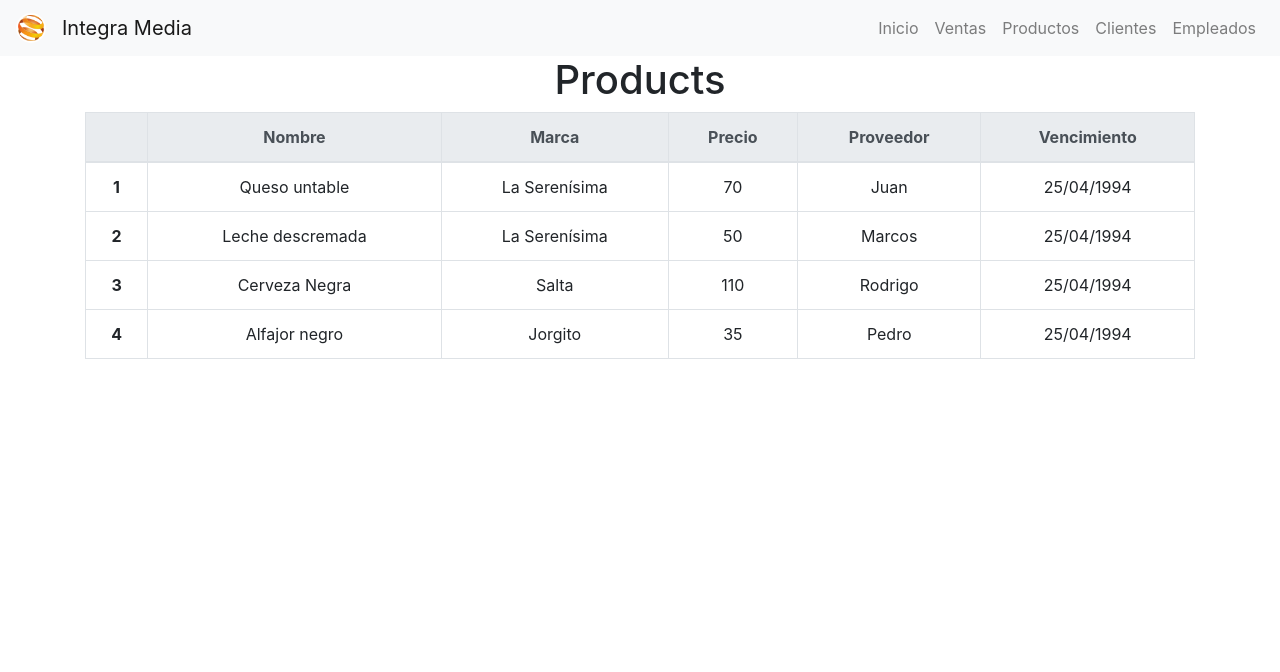
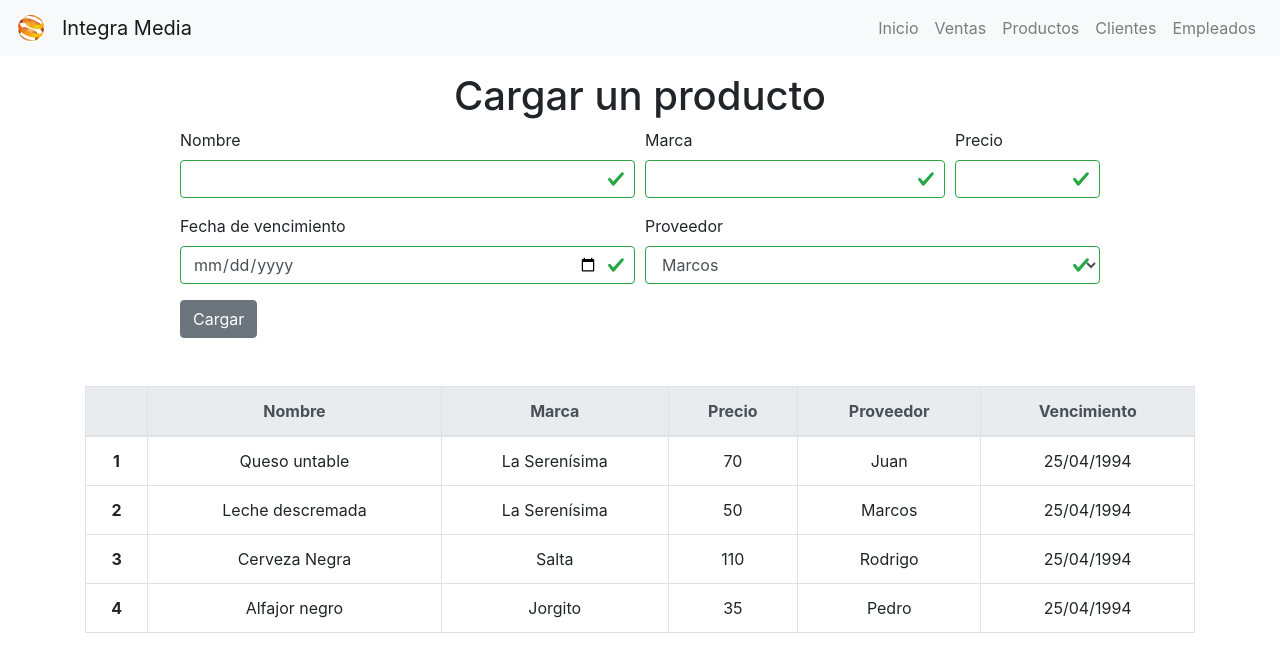
Before and after one commit to hanshuettmann/programming-test-front, a React (Create React App) app: page / in a window 1280 px wide. Shown: the top 672 px of the page. Built offline with nearby package versions, Linux system fonts and the light colour scheme.

Commit message:
product form added without validation

```diff
--- a/src/Components/Products/Products.js
+++ b/src/Components/Products/Products.js
@@ -1,10 +1,12 @@
 import React from 'react';
 import ProductsTable from '../ProductsTable/ProductsTable';
+import ProductsForm from '../ProductsForm/ProductsForm';
 
 const Products = () => {
     return (
-        <div>
-            <h1>Products</h1>
+        <div className='mt-3'>
+            <h1>Cargar un producto</h1>
+            <ProductsForm />
             <ProductsTable />
         </div>
     )
--- /dev/null
+++ b/src/Components/ProductsForm/ProductsForm.js
@@ -0,0 +1,119 @@
+import React, { useReducer } from 'react';
+
+const reducer = (state, action) => {
+    switch (action.type) {
+        case 'SET_INPUTS':
+            return {
+                data: action.data
+            }
+        default:
+            return state
+    }
+}
+
+const ProductsForm = () => {
+    const [state, dispatch] = useReducer(reducer, {
+        data: {
+            name: '',
+            price: '',
+            brand: '',
+            dueDate: '',
+            provider: ''
+        }
+    });
+
+    const loadProduct = (e) => {
+        e.preventDefault();
+        console.log(state.data);
+    }
+
+    const inputChange = (e) => {
+        let name = e.target.name;
+        let newData = state.data;
+        newData[name] = e.target.value;
+
+        dispatch({ type: 'SET_INPUTS', data: newData });
+    }
+
+    return (
+        <div className='container mb-5 text-left'>
+            <div className='row justify-content-center'>
+                <div className='col-12 col-md-10'>
+                    <form className="was-validated">
+                        <div className='form-row'>
+                            <div className='form-group col-md-6'>
+                                <label htmlFor='inputProductName'>Nombre</label>
+                                <input
+                                    type='text'
+                                    className='form-control'
+                                    id='inputProductName'
+                                    name='name'
+                                    onChange={inputChange}
+                                    value={state.data.name}
+                                />
+                            </div>
+
+                            <div className='form-group col-md-4'>
+                                <label htmlFor='inputProductBrand'>Marca</label>
+                                <input
+                                    type='text'
+                                    className='form-control'
+                                    id='inputProductBrand'
+                                    name='brand'
+                                    onChange={inputChange}
+                                    value={state.data.brand}
+                                />
+                            </div>
+                            <div className='form-group col-md-2'>
+                                <label htmlFor='inputProductPrice'>Precio</label>
+                                <input
+                                    type='number'
+                                    className='form-control'
+                                    id='inputProductPrice'
+                                    name='price'
+                                    onChange={inputChange}
+                                    value={state.data.price}
+                                />
+                            </div>
+                        </div>
+                        <div className='form-row'>
+                            <div className='form-group col-md-6'>
+                                <label htmlFor='inputProductDueDate'>Fecha de vencimiento</label>
+                                <input
+                                    type='date'
+                                    className='form-control'
+                                    id='inputProductDueDate'
+                                    name='dueDate'
+                                    onChange={inputChange}
+                                    value={state.data.dueDate}
+                                />
+                            </div>
+                            <div className='form-group col-md-6'>
+                                <label htmlFor='inputProductProvider'>Proveedor</label>
+                                <select
+                                    id='inputProductProvider'
+                                    className='form-control'
+                                    name='provider'
+                                    onChange={inputChange}
+                                    value={state.data.provider}
+                                >
+                                    <option value='Marcos'>Marcos</option>
+                                    <option value='Rodrigo'>Rodrigo</option>
+                                    <option value='Carlos'>Carlos</option>
+                                    <option value='Juan'>Juan</option>
+                                </select>
+                            </div>
+                        </div>
+                        <button
+                            onClick={loadProduct}
+                            className='btn btn-secondary'
+                        >
+                            Cargar</button>
+                    </form>
+                </div>
+            </div>
+        </div>
+    )
+}
+
+export default ProductsForm;
--- a/src/Components/ProductsTable/ProductsTable.js
+++ b/src/Components/ProductsTable/ProductsTable.js
@@ -18,7 +18,7 @@ const ProductsTable = ({ products }) => {
                     <tbody>
                         {products.map((product, index) => {
                             return (
-                                <tr>
+                                <tr key={product._id}>
                                     <th scope='row'>{index + 1}</th>
                                     <td>{product.name}</td>
                                     <td>{product.brand}</td>
@@ -38,6 +38,7 @@ const ProductsTable = ({ products }) => {
 ProductsTable.defaultProps = {
     products: [
         {
+            _id: 'asidh1o3o123j',
             name: 'Queso untable',
             brand: 'La Serenísima',
             price: 70.0,
@@ -45,6 +46,7 @@ ProductsTable.defaultProps = {
             dueDate: '25/04/1994'
         },
         {
+            _id: 'asidh1o3o123asdaj',
             name: 'Leche descremada',
             brand: 'La Serenísima',
             price: 50.0,
@@ -52,6 +54,7 @@ ProductsTable.defaultProps = {
             dueDate: '25/04/1994'
         },
         {
+            _id: 'asidh1o3Dadsad',
             name: 'Cerveza Negra',
             brand: 'Salta',
             price: 110.0,
@@ -59,6 +62,7 @@ ProductsTable.defaultProps = {
             dueDate: '25/04/1994'
         },
         {
+            _id: 'asidh1o3o2as31123j',
             name: 'Alfajor negro',
             brand: 'Jorgito',
             price: 35.0,
```
